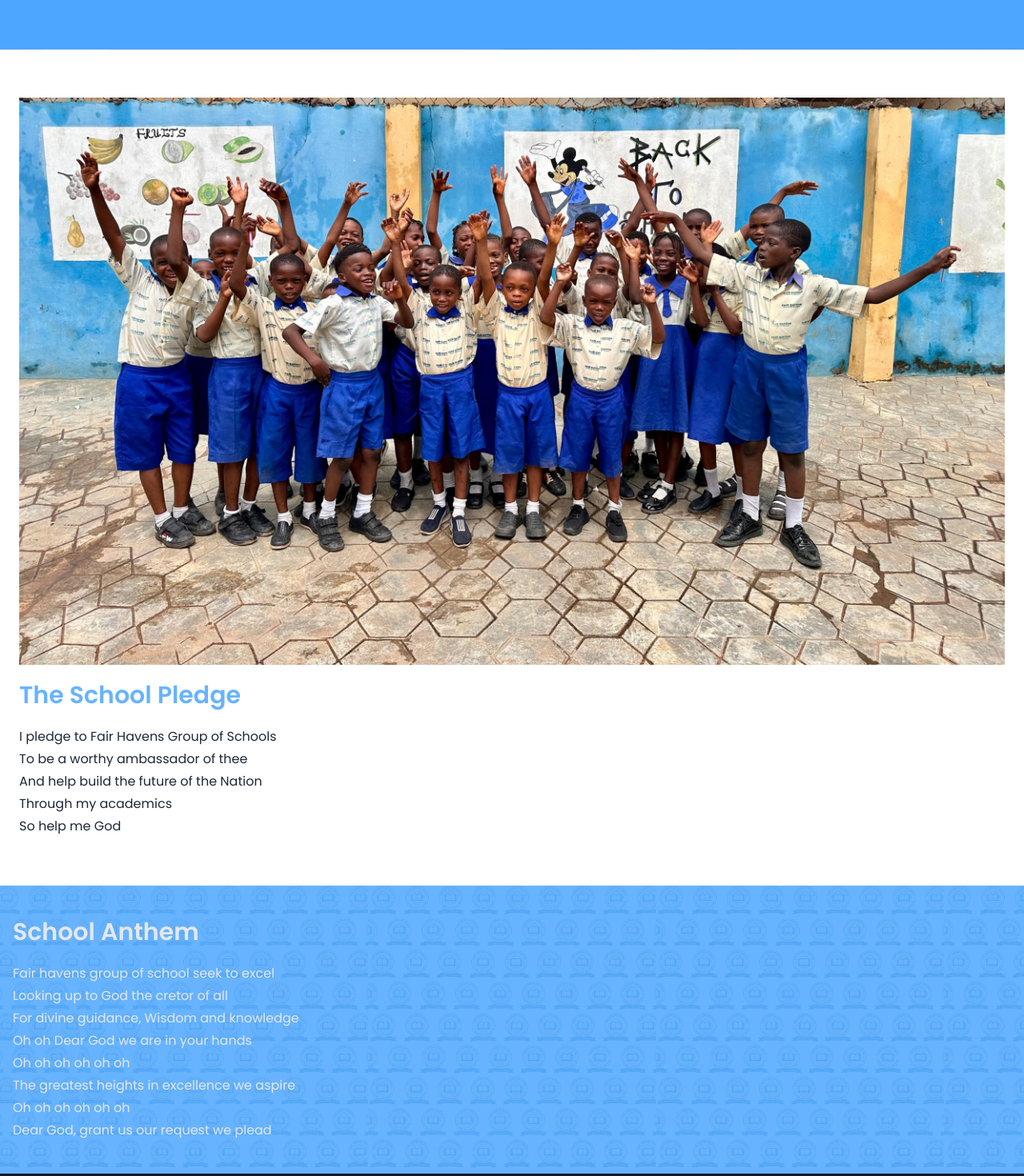
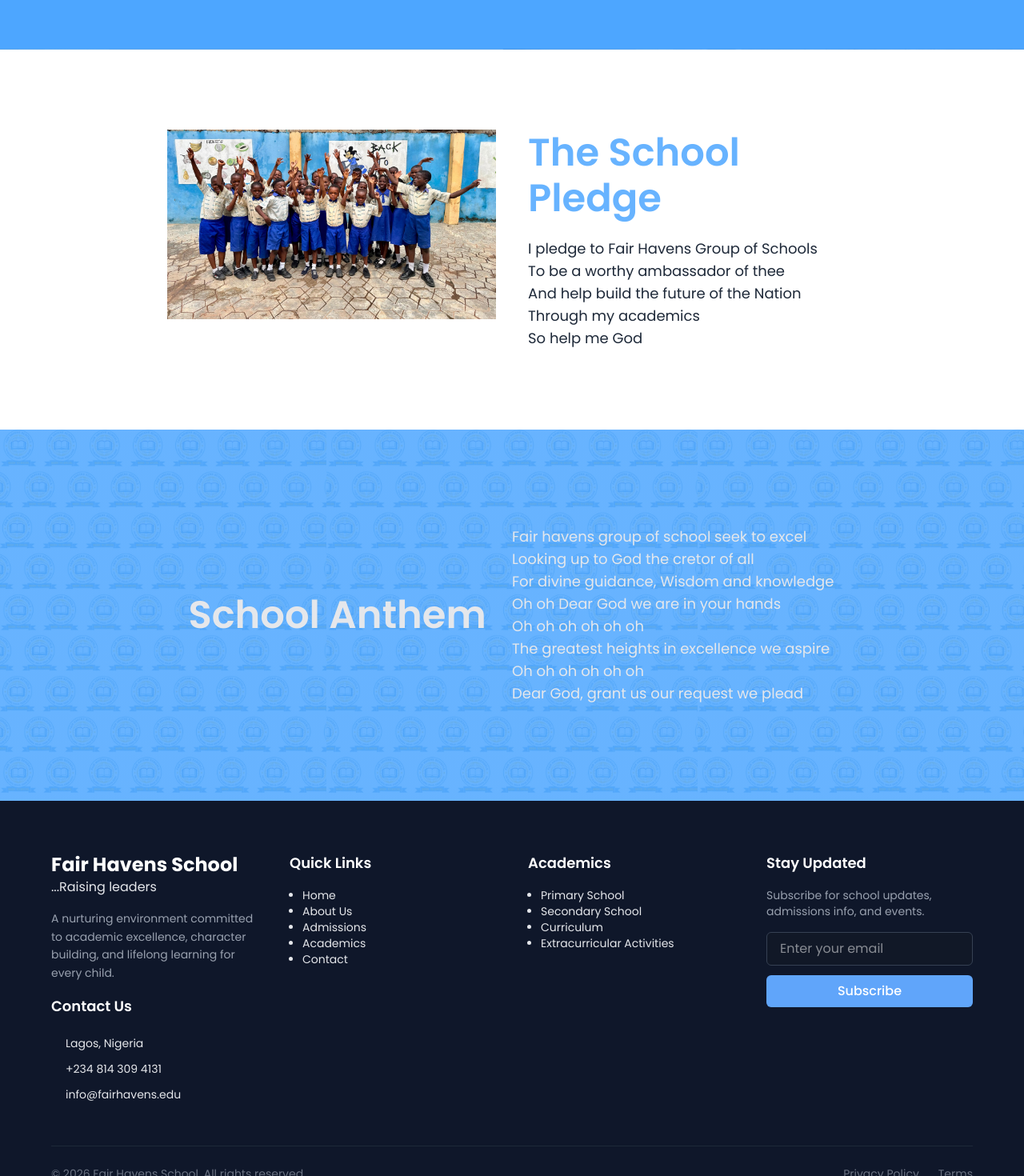
Before and after one commit to Demzy06/fair-havens-school, a React (Vite) app: page /school-pledge-and-anthem in a window 1280 px wide. Shown: the part 620-2090 px from the top of the page at 80% size. Built offline with nearby package versions, Linux system fonts and the light colour scheme; some icons are missing.

Commit message:
styles : made component responsive for large screen

```diff
--- a/src/pages/SchoolAnthem.jsx
+++ b/src/pages/SchoolAnthem.jsx
@@ -13,9 +13,15 @@ function SchoolAnthem() {
         <SectionTitle text="School Pledge And Anthems" />
 
         <div className="p-15 pl-6 pr-6">
-          <img src={HighlightImg} alt="" className="mb-5" />
-          <h2 className="mb-5 text-[#67B3FF]">The School Pledge</h2>
-          <p className="text-gray-800 leading-7">
+          <div className="md:flex md:w-[70%] md:m-auto md:pt-10 md:pb-10">
+            <div className="flex-5">
+              <img src={HighlightImg} alt="" className="mb-5  md:w-[100%]" />
+            </div>
+            <div className="flex-5 md:m-auto md:pl-10">
+              <h2 className="mb-5 text-[#67B3FF] md:text-[48px]">
+                The School Pledge
+              </h2>
+              <p className="text-gray-800 leading-7 md:text-[18px]">
                 I pledge to Fair Havens Group of Schools <br />
                 To be a worthy ambassador of thee <br />
                 And help build the future of the Nation <br />
@@ -23,10 +29,15 @@ function SchoolAnthem() {
                 So help me God
               </p>
             </div>
+          </div>
+        </div>
 
-        <div className="bgBlueLogo pl-4 p-10 pr-4">
-          <h2 className="mb-5">School Anthem</h2>
-          <p className="leading-7">
+        <div className="bgBlueLogo pl-4 p-10 pr-4 ">
+          <div className="md:flex md:w-[70%] md:m-auto md:pt-20 md:pb-20">
+            <h2 className="mb-5 flex-5 md:h-fit md:m-auto md:text-center md:text-[48px]">
+              School Anthem
+            </h2>
+            <p className="leading-7 flex-5 md:text-[18px]">
               Fair havens group of school seek to excel <br />
               Looking up to God the cretor of all <br />
               For divine guidance, Wisdom and knowledge <br />
@@ -38,6 +49,7 @@ function SchoolAnthem() {
             </p>
           </div>
         </div>
+      </div>
       <Footer />
     </>
   );
```
Lines whose indentation alone changed are shown as unchanged.
